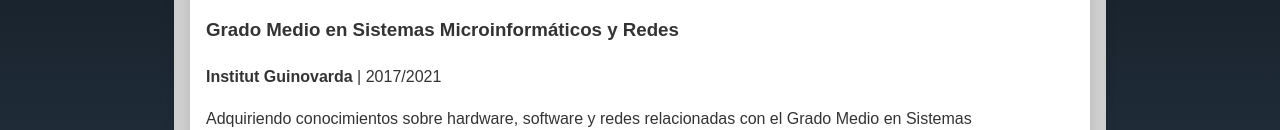
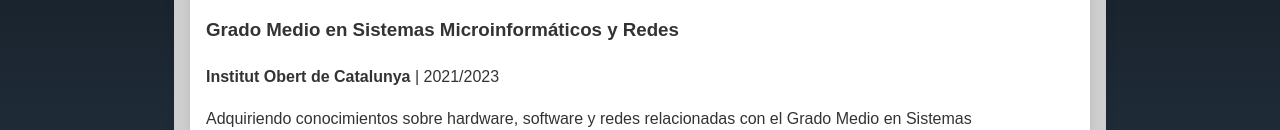
Before and after one commit to jlacasasola/jlacasasola.github.io, a plain HTML site: page index_formacion.html in a window 1280 px wide. Shown: the part 670-800 px from the top of the page. Drawn offline with Linux system fonts and the light colour scheme.

Commit message:
Update index_formacion.html

```diff
--- a/index_formacion.html
+++ b/index_formacion.html
@@ -46,7 +46,7 @@
                 </div>
                 <div>
                     <h3>Grado Medio en Sistemas Microinformáticos y Redes</h3>
-                    <p><strong>Institut Guinovarda</strong> | 2017/2021 </p>
+                    <p><strong>Institut Obert de Catalunya </strong> | 2021/2023 </p>
                     <p>Adquiriendo conocimientos sobre hardware, software y redes relacionadas con el Grado Medio en Sistemas Microinformáticos y Redes.</p>
                 </div>
                 <div>
```
